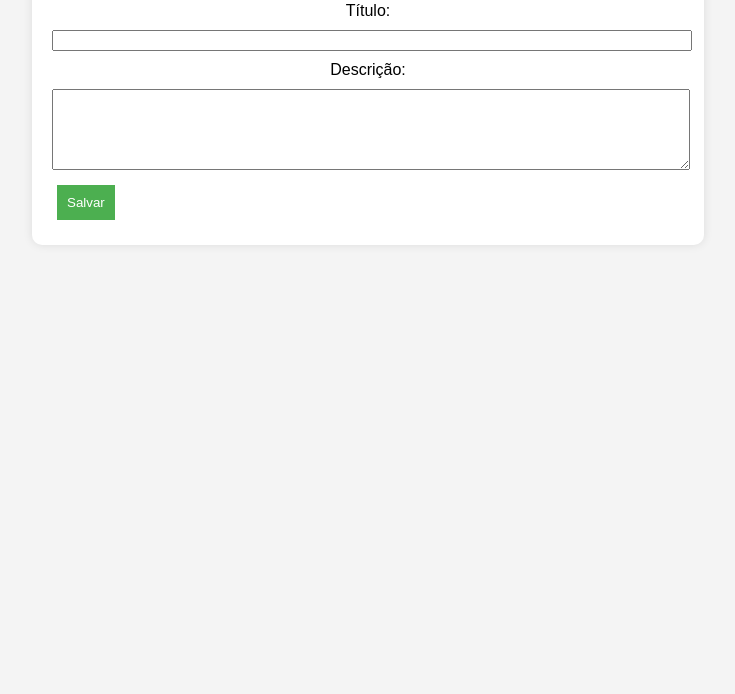
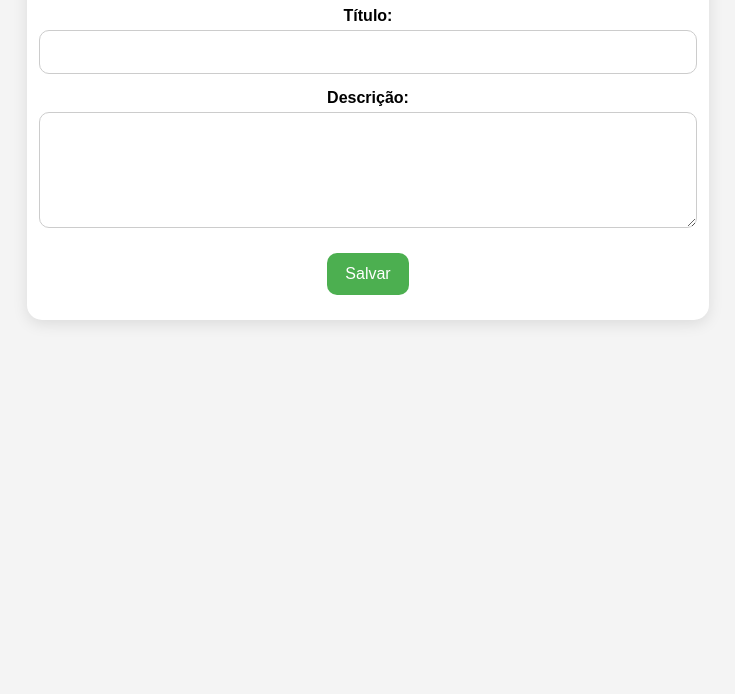
Before and after one commit to carlosxfelipe/fastapi-todo, a plain HTML site: page frontend/edit.html in a window 1280 px wide. Shown: the part 106-800 px from the top of the page, without its empty margins (272-1007 px from the left). Drawn offline with Linux system fonts and the light colour scheme.

Commit message:
Improve form styling with enhanced layout, padding, and hover effects

```diff
--- a/frontend/styles.css
+++ b/frontend/styles.css
@@ -8,40 +8,76 @@ body {
   width: 50%;
   margin: auto;
   background: white;
-  padding: 20px;
+  padding: 25px;
+  border-radius: 15px;
+  box-shadow: 0 4px 15px rgba(0, 0, 0, 0.1);
+}
+
+form {
+  display: flex;
+  flex-direction: column;
+  align-items: center;
+}
+
+label {
+  font-weight: bold;
+  margin-bottom: 5px;
+}
+
+input,
+textarea {
+  width: 100%;
+  padding: 12px;
+  margin-bottom: 15px;
+  border: 1px solid #ccc;
   border-radius: 10px;
-  box-shadow: 0 0 10px rgba(0, 0, 0, 0.1);
+  font-size: 16px;
+  transition: border-color 0.3s;
+}
+
+input:focus,
+textarea:focus {
+  border-color: #4caf50;
+  outline: none;
 }
 
 button {
-  margin: 5px;
-  padding: 10px;
+  margin-top: 10px;
+  padding: 12px 18px;
   border: none;
+  border-radius: 10px;
+  font-size: 16px;
   cursor: pointer;
+  transition: background 0.3s, transform 0.2s;
+}
+
+button:hover {
+  transform: scale(1.05);
 }
 
 .success {
   background-color: #4caf50;
   color: white;
 }
+
+.success:hover {
+  background-color: #45a049;
+}
+
 .warning {
   background-color: #f0ad4e;
   color: white;
 }
+
+.warning:hover {
+  background-color: #ec971f;
+}
+
 .danger {
   background-color: #d9534f;
   color: white;
 }
 
-form {
-  display: flex;
-  flex-direction: column;
-  align-items: flex-start;
+.danger:hover {
+  background-color: #c9302c;
 }
-
-label,
-input,
-textarea {
-  width: 100%;
-  margin-bottom: 10px;
-}
```
